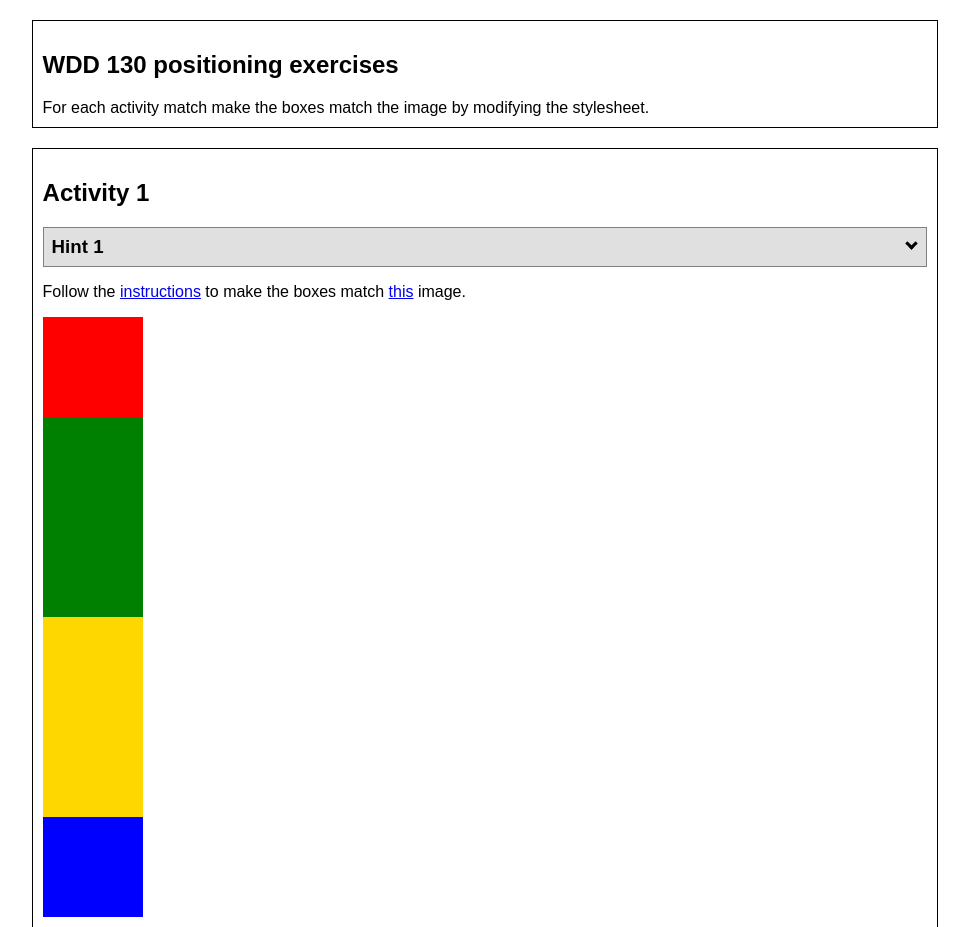
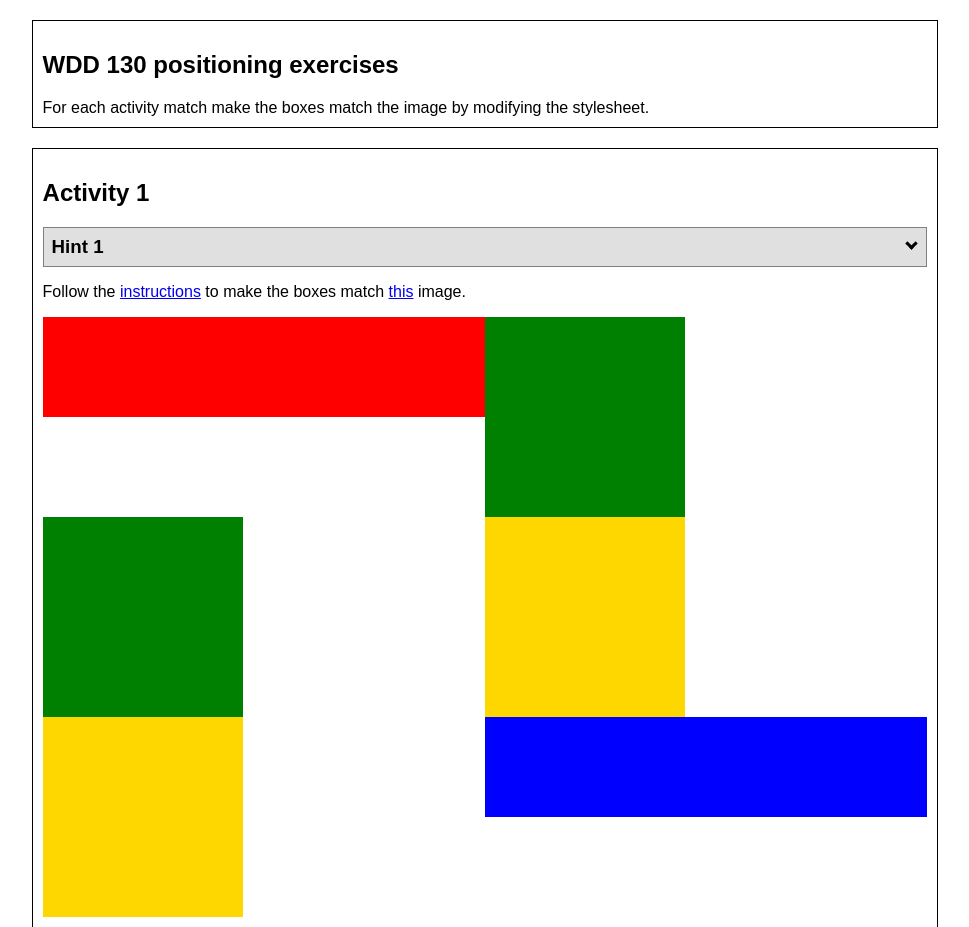
Before and after one commit to leahallgaier/wdd130, a plain HTML site: page positioning.html in a window 1280 px wide. Shown: the top 927 px of the page, without its empty margins (155-1124 px from the left). Drawn offline with Linux system fonts and the light colour scheme.

Commit message:
Update positionstyles.css

```diff
--- a/positionstyles.css
+++ b/positionstyles.css
@@ -2,27 +2,28 @@
 /* Activity 1 styles */
 .content1 {
   /* This is the parent of the activity 1 boxes. */
-
+  display: grid;
+  grid-template-columns: 1fr 1fr;
 }
 .red1 {
-  width: 100px;
+  width: 100%;
   height: 100px;
   background-color: red;
 
 }
 .green1 {
-  width: 100px;
-  height: 100px;
+  width: 200px;
+  height: 200px;
   background-color: green;
 
 }
 .yellow1 {
-  width: 100px;
-  height: 100px;
+  width: 200px;
+  height: 200px;
   background-color: gold;
 }
 .blue1 {
-  width: 100px;
+  width: 100%;
   height: 100px;
   background-color: blue;
 }
```
